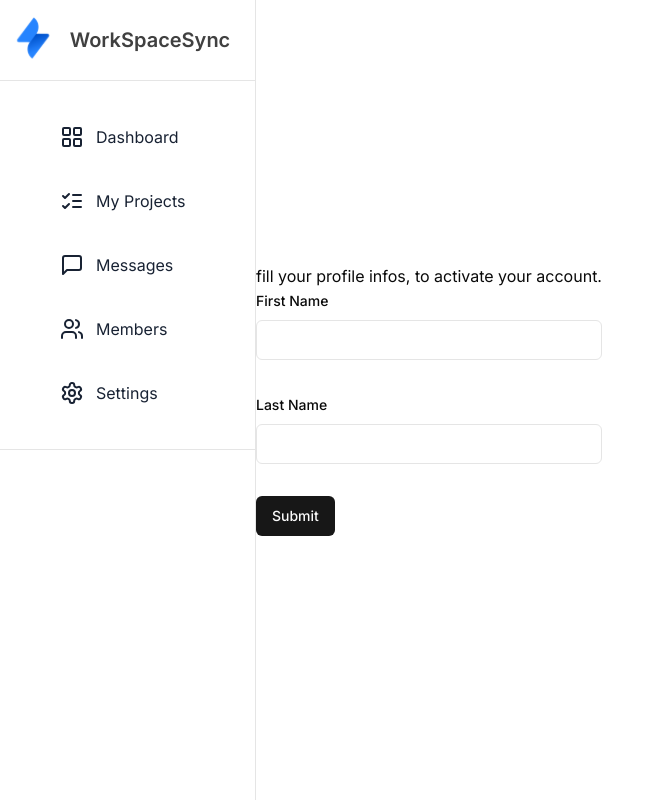
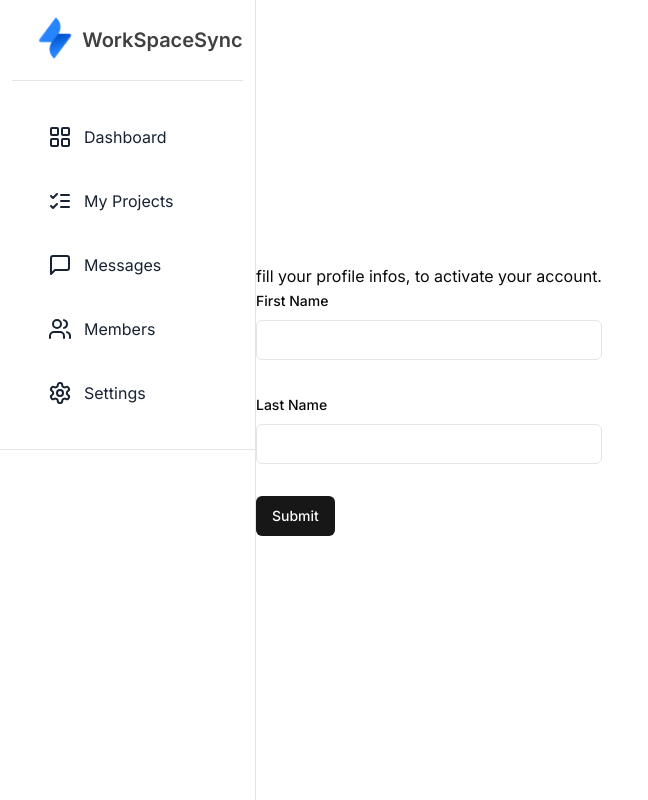
Before and after one commit to abdoufaci/workspaceSync, a Next.js app: page /onboarding in a window 1280 px wide. Shown: the whole page, without its empty margins (0-648 px from the left). Built offline with nearby package versions, Linux system fonts and the light colour scheme; no server answers; the database is empty.

Commit message:
layout-side-bar

```diff
--- a/components/side-bar.tsx
+++ b/components/side-bar.tsx
@@ -18,45 +18,44 @@ function SideBar() {
       onMouseEnter={() => setOpenSideBar(true)}
       onMouseLeave={() => setOpenSideBar(false)}
       className={cn(
-        "border-r overflow-x-hidden flex flex-col items-center gap-x-5 transition-all duration-200 ease-out inset-0",
+        "border-r overflow-x-hidden flex flex-col items-center transition-all duration-300 ease-out",
         openSideBar ? "w-64" : "w-[90px] "
       )}>
       <div
         className={cn(
-          "flex text-[#404040] border-b w-full inset-0",
+          "flex text-[#404040] border-b w-fit -space-x-5 transition-all duration-300 ease-out",
           openSideBar ? "items-center" : "items-center"
         )}>
         <Image
           alt="logo"
           src="/logo.svg"
-          height={50}
-          width={50}
-          className="h-20 w-24 "
+          height={"50"}
+          width={"50"}
+          className="h-20 w-[90px]"
         />
         <h1
           className={cn(
-            "font-semibold text-xl transition-all duration-300 ease-out",
-            openSideBar ? "w-full" : "w-0"
+            "font-semibold transition-all duration-100 ease-out",
+            openSideBar ? "text-xl" : "text-[0px]"
           )}>
           WorkSpaceSync
         </h1>
       </div>
       <div
         className={cn(
-          "space-y-4 flex flex-col w-full  transition-all duration-300 ease-out inset-0",
-          openSideBar ? "items-start p-8" : "justify-center items-center py-8"
+          "space-y-4 flex flex-col w-full justify-center pl-5  transition-all duration-300 ease-out py-8",
+          openSideBar ? "items-start" : "items-start"
         )}>
         {sidebarcontent.map(({ icon: Icon, title, label }) => (
           <Link
             key={label}
             href={label}
             className={cn(
-              "flex items-center p-3 text-secondary-1 w-full inset-0",
+              "flex items-start py-3 text-secondary-1 w-fit px-3 transition-all duration-200 ease-out",
               openSideBar ? "gap-x-3 px-7" : "justify-center",
               pathname === label
-                ? "bg-gradient-to-r from-[#4f5bd5] justify-center to-[#b224ef] rounded-full text-white w-fit bg-blend-color-burn"
-                : "",
-              openSideBar && pathname ? "" : ""
+                ? "bg-gradient-to-r from-[#4f5bd5] justify-center to-[#b224ef] rounded-full text-white  bg-blend-color-burn"
+                : ""
             )}>
             {Icon}
             <h1
```
